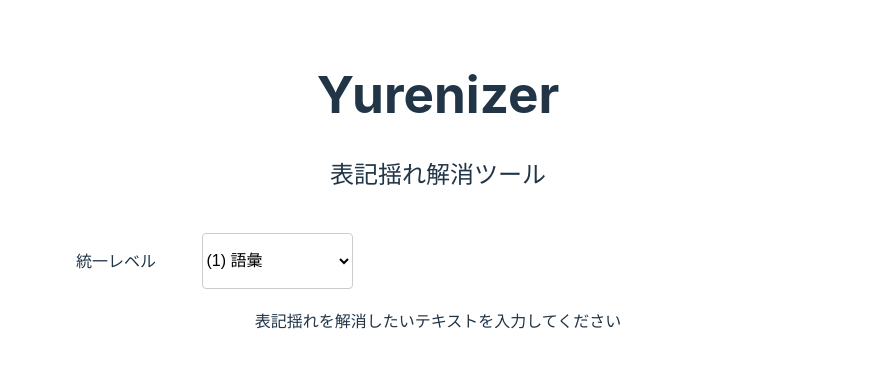
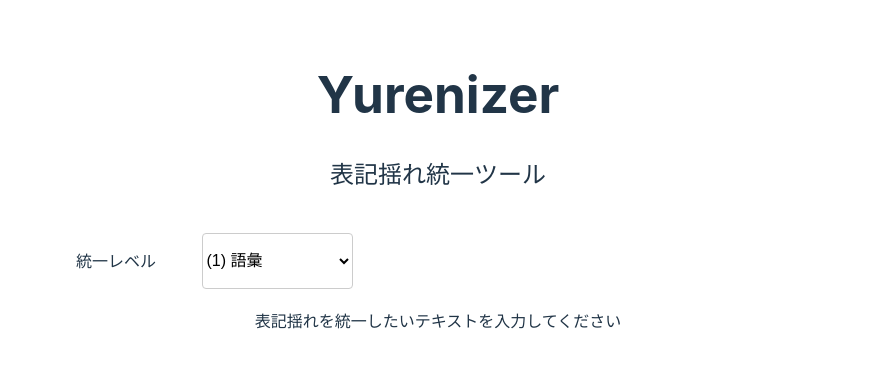
Before and after one commit to sea-turt1e/yurenizer_frontend, a Vue app: page / in a window 1280 px wide. Shown: the top 367 px of the page, without its empty margins (202-1071 px from the left). Built offline with nearby package versions, Linux system fonts and the light colour scheme.

Commit message:
update: 表記揺れ解消ツールの名称を表記揺れ統一ツールに変更

```diff
--- a/src/App.vue
+++ b/src/App.vue
@@ -2,7 +2,7 @@
 <template>
   <!-- タイトルを表示 -->
   <h1>Yurenizer</h1>
-  <h2>表記揺れ解消ツール</h2>
+  <h2>表記揺れ統一ツール</h2>
   <div class="form-container">
     <div class="unify-options-group">
       <p>統一レベル</p>
@@ -131,7 +131,7 @@
     </div> -->
 
     <div class="input-group">
-      <p>表記揺れを解消したいテキストを入力してください</p>
+      <p>表記揺れを統一したいテキストを入力してください</p>
       <label for="text-input"></label>
       <textarea
         id="text-input"
```
